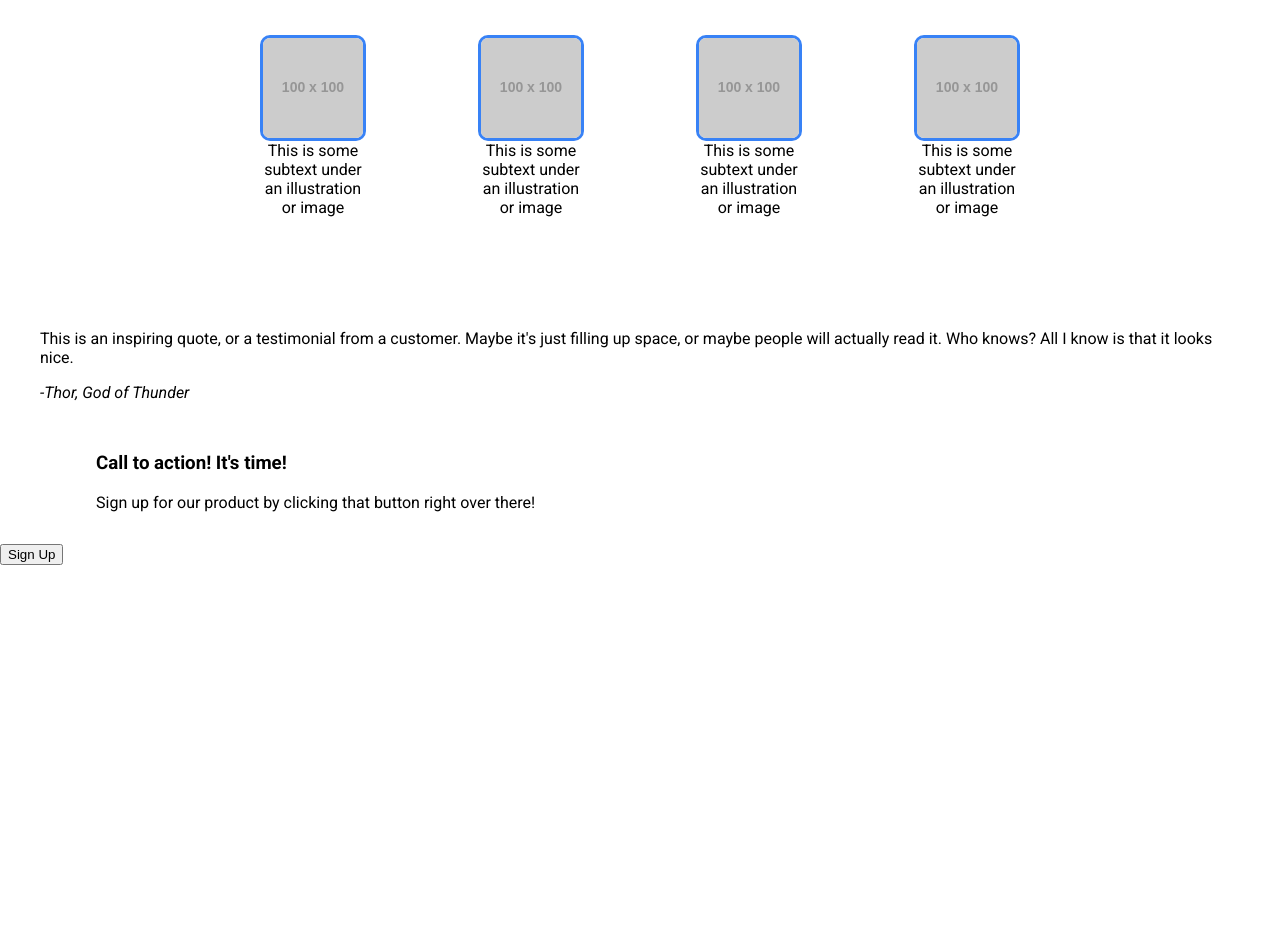
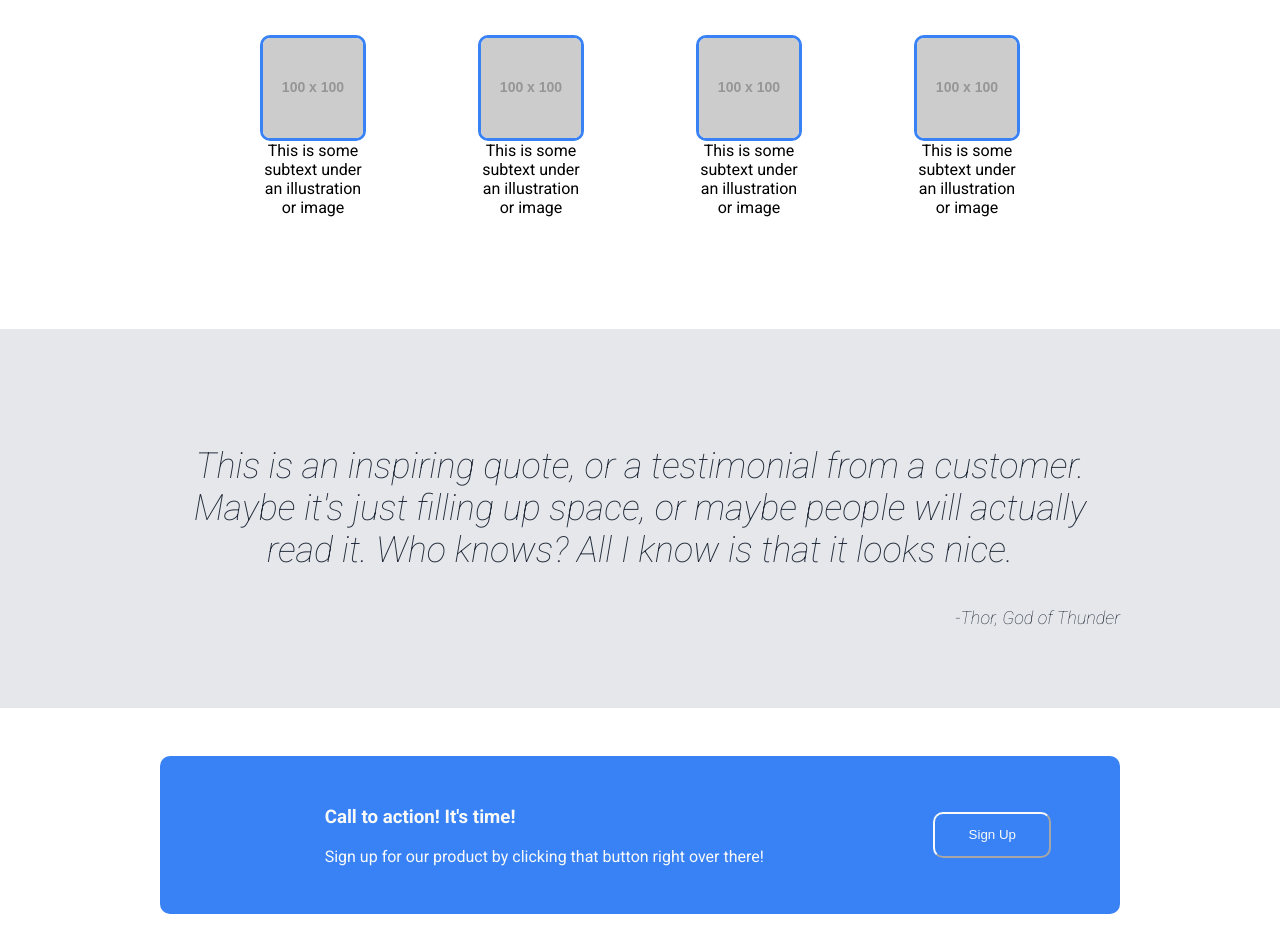
Before and after one commit to GabeLealCodes/landingpage, a plain HTML site: page index.html in a window 1280 px wide. Shown: the part 621-1573 px from the top of the page. Before the commit the page ends 1186 px from the top, so only its background shows below. Drawn offline with Linux system fonts and the light colour scheme; placeholder pictures from the web are drawn by us.

Commit message:
Add class names and style .cta

```diff
--- a/index.html
+++ b/index.html
@@ -74,7 +74,7 @@
       </blockquote>
     </section>
     <article class="cta">
-      <div>
+      <div class="cta-text">
         <h3>
           Call to action! It's time!
         </h3>
@@ -82,7 +82,7 @@
           Sign up for our product by clicking that button right over there!
         </p>
       </div>
-      <button>
+      <button class="cta-button">
         Sign Up
       </button>
     </article>
--- a/style.css
+++ b/style.css
@@ -118,6 +118,47 @@ figure > img {
   border-radius: 10px;
 }
 
+.quote {
+  background-color: #E5E7EB;
+  padding: 5em 10em;
+}
+
+blockquote {
+  font-size: 36px;
+  font-style: italic;
+  color: #1F2937;
+  text-align: center;
+  margin: 0;
+  font-weight: 100;
+}
+
+blockquote > cite {
+  display: block;
+  font-size: 18px;
+  text-align: right;
+}
+
+
+.cta {
+  background-color: #3882F6;
+  padding: 1em 3em;
+  color: #F9FAF8;
+  margin: 3em 10em;
+  border-radius: 10px;
+  display: flex;
+  gap: 2em;
+  justify-content: space-around;
+  align-items: center;
+}
+
+.cta-button {
+  background-color: #3882F6;
+  color: #F9FAF8;
+  padding: 1em 2.5em;
+  border-radius: 10px;
+  border-color: #F9FAF8;
+  max-height: 60px;
+}
 
 /*
 dark background color (hero and footer)
```
